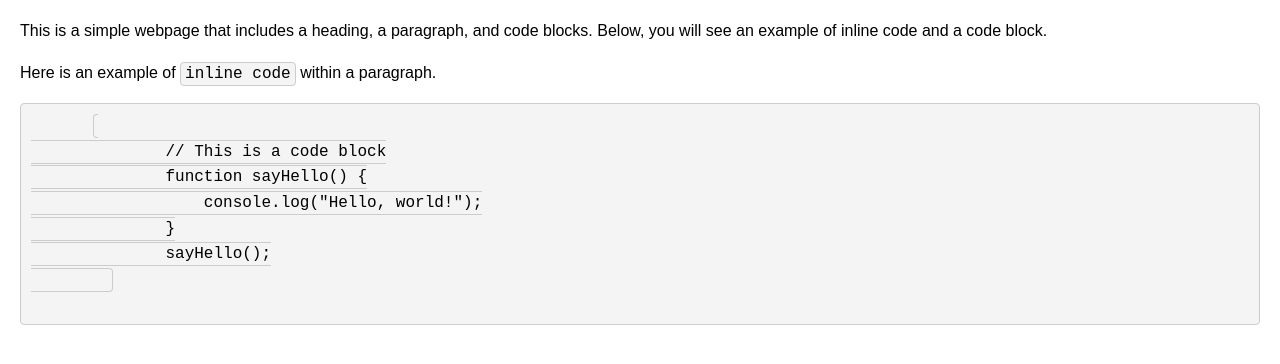
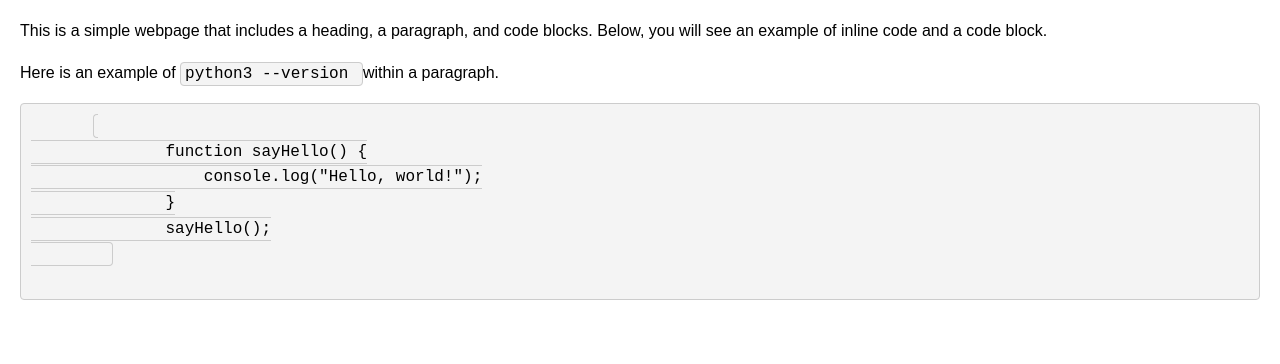
Before and after one commit to xloalx/myPythonPath, a plain HTML site: page index.html in a window 1280 px wide. Shown: the part 76-440 px from the top of the page. Drawn offline with Linux system fonts and the light colour scheme.

Commit message:
Update index.html

```diff
--- a/index.html
+++ b/index.html
@@ -33,11 +33,10 @@
 
     <p>This is a simple webpage that includes a heading, a paragraph, and code blocks. Below, you will see an example of inline code and a code block.</p>
 
-    <p>Here is an example of <code>inline code</code> within a paragraph.</p>
+    <p>Here is an example of <code> python3 --version </code> within a paragraph.</p>
 
     <pre>
         <code>
-              // This is a code block
               function sayHello() {
                   console.log("Hello, world!");
               }
```
